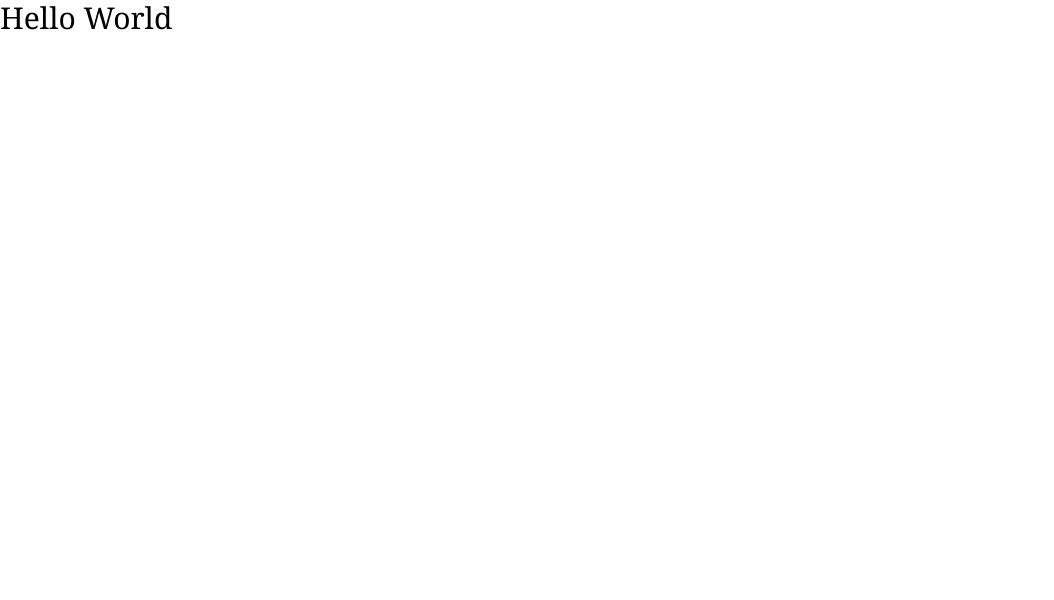
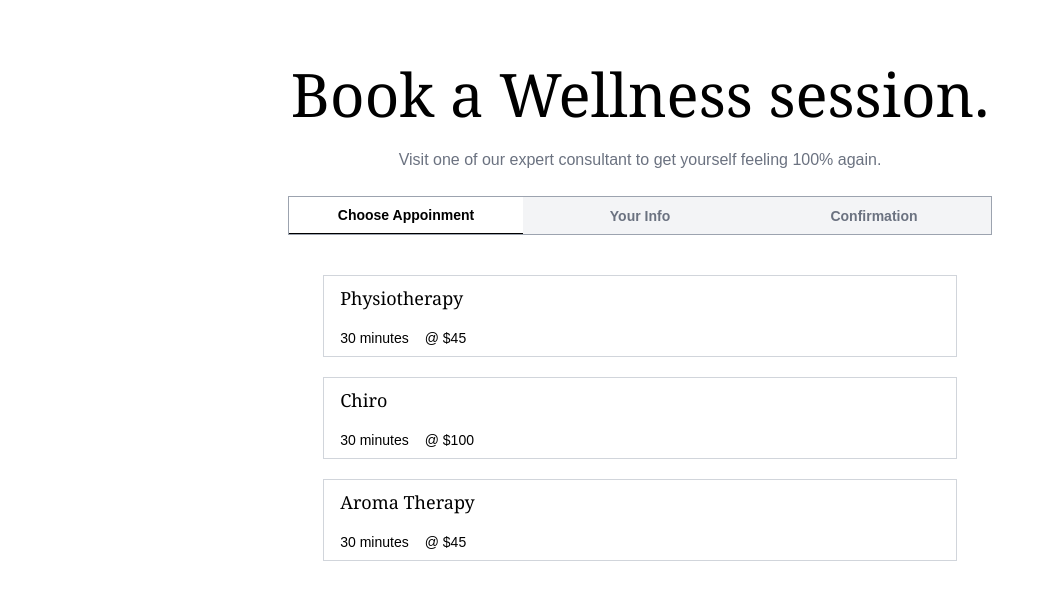
Before and after one commit to felixgohh/veyor-wellness, a React (Create React App) app: page / in a window 1280 px wide. Shown: the top 600 px of the page, without its empty margins (0-1054 px from the left). Built offline with nearby package versions, Linux system fonts and the light colour scheme.

Commit message:
integrate appointment flow

```diff
--- a/src/App.tsx
+++ b/src/App.tsx
@@ -1,5 +1,26 @@
+import { SubmitHandler, useForm } from 'react-hook-form';
+import { yupResolver } from '@hookform/resolvers/yup';
+import MainLayout from './components/layouts/MainLayout';
+import { bookingForm } from './utils/validation';
+import Form from './components/form';
+import { BookingFormType } from './shared/booking.type';
+import Appointment from './sections/Appointment';
+import { useSection } from './context/SectionContext';
+
 function App() {
-  return <h1 className="text-3xl">Hello World</h1>;
+  const methods = useForm<BookingFormType>({
+    resolver: yupResolver(bookingForm),
+  });
+  const { activeSection } = useSection();
+  const onSubmit: SubmitHandler<BookingFormType> = (data) => console.log(data);
+
+  return (
+    <MainLayout>
+      <Form methods={methods} onSubmit={onSubmit}>
+        {activeSection === 0 ? <Appointment /> : <h1>Next Section</h1>}
+      </Form>
+    </MainLayout>
+  );
 }
 
 export default App;
--- /dev/null
+++ b/src/sections/Appointment.tsx
@@ -0,0 +1,77 @@
+import { Controller, useWatch } from 'react-hook-form';
+import SessionCard from '../components/SessionCard';
+import { SessionType } from '../shared/booking.type';
+import CustomDatePicker from '../components/form/CustomDatePicker';
+import TimePicker from '../components/form/TimePicker';
+import { generateTimeSlots } from '../utils/time';
+import Button from '../components/Button';
+import { useSection } from '../context/SectionContext';
+
+const SESSION_LIST: SessionType[] = [
+  {
+    name: 'Physiotherapy',
+    minutes: 30,
+    price: 45,
+  },
+  {
+    name: 'Chiro',
+    minutes: 30,
+    price: 100,
+  },
+  {
+    name: 'Aroma Therapy',
+    minutes: 30,
+    price: 45,
+  },
+];
+
+export default function Appointment() {
+  const [watchedSession, watchedDate, watchedTime] = useWatch({
+    name: ['session', 'date', 'time'],
+  });
+  const { nextSection } = useSection();
+  const timeSlots = generateTimeSlots(10, 16, 30);
+
+  if (!watchedSession) {
+    return (
+      <Controller
+        name="session"
+        render={({ field: { onChange } }) => {
+          return (
+            <div className="flex flex-col gap-5 w-[90%] mx-auto">
+              {SESSION_LIST.map((session) => (
+                <SessionCard
+                  key={session.name}
+                  session={session}
+                  handleSessionClick={onChange}
+                />
+              ))}
+            </div>
+          );
+        }}
+      />
+    );
+  }
+
+  return (
+    <>
+      <Controller
+        name="session"
+        render={({ field: { onChange } }) => {
+          return (
+            <SessionCard
+              session={watchedSession}
+              handleSessionClick={onChange}
+              isSelected
+            />
+          );
+        }}
+      />
+      <CustomDatePicker name="date" />
+      <TimePicker name="time" timeSlots={timeSlots} />
+      {watchedDate && watchedSession && watchedTime && (
+        <Button title="Continue" onClick={() => nextSection()} />
+      )}
+    </>
+  );
+}
```
